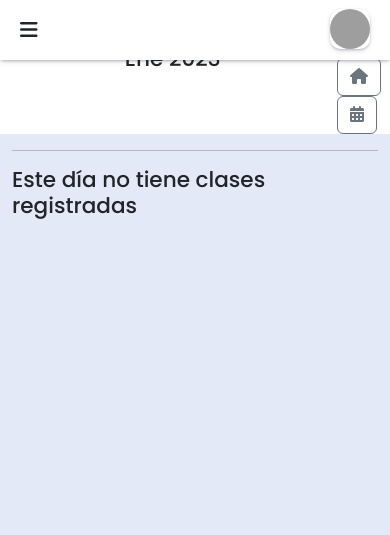
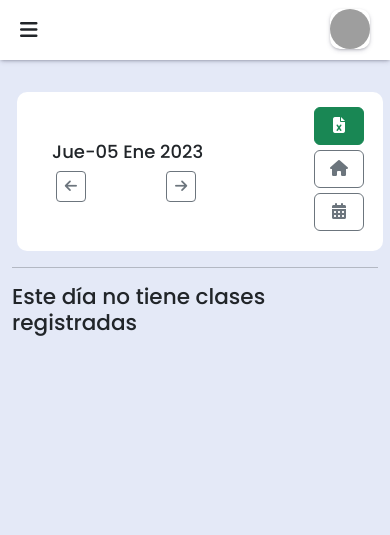
Before and after one commit to Dsr2004/La-Bonanza, a Django app: page /Administracion/ControlAsistencia/ in a window 390 px wide. Shown: the top 535 px of the page. Run offline with Django 4.2, Linux system fonts and the light colour scheme; the visitor is signed in with stand-in values (Sample User, id 1); data that the repository does not hold is empty; parts of the project's set-up code (start-up, migrations or seed data) failed here and were passed over; some libraries are stand-ins or nearby versions; grey boxes are pictures that could not be loaded.

Commit message:
Cambios en gestion de asistencia y en perfil

```diff
--- a/Estudiantes_Profesores/Templates/ctrlAsistencia.html
+++ b/Estudiantes_Profesores/Templates/ctrlAsistencia.html
@@ -4,18 +4,57 @@
 
 {% block estilos %}
 <link rel="stylesheet" href="{% static 'libs/daterangepicker/daterangepicker.css' %}">
+<link rel="stylesheet" href="{% static 'css/estilosBase.css' %}">
 <script src="https://cdn.jsdelivr.net/npm/bootstrap@5.1.3/dist/js/bootstrap.bundle.min.js" integrity="sha384-ka7Sk0Gln4gmtz2MlQnikT1wXgYsOg+OMhuP+IlRH9sENBO0LRn5q+8nbTov4+1p" crossorigin="anonymous"></script>
 {% endblock estilos %}
 
 
 {% block contenido %}
+<style>
+    #conten_movil{
+        display: none;
+    }
+    #difFecha{
+        display: flex;
+        flex-direction: row;
+        justify-content: left;
+        margin-left: -80px;
+        margin-right: 50px;
+    }
+    @media(max-width: 900px){
+        #conten_pc{
+            display: none;
+        }
+        #conten_movil{
+            display: flex;
+        }
+        #difFecha{
+            display: flex;
+            flex-direction: row;
+            justify-content: left;
+            margin-left: -70px;
+            margin-right: 60px;
+            align-items: center;
+        }
+        #difFecha h4{
+            font-size: 18PX;
+            width: 100%;
+            margin-left: 0px;
+            margin-right: 0px;
+        }
+        #btn_opciones a{
+            width: 50px;
+            margin-bottom: 5px;
+        }
+    }
+</style>
+{% regroup asistencia by hora as clases %}
+<br>
+    <div class="container mt-5">
 
-{% regroup asistencia by hora as clases %}
-    <div class="container">
-
-        <div class="row sticky-top" style="background-color: white;">
+        <div class="row sticky-top cont_list" id="conten_pc">
             <div class="col-1"></div>
-            <div class="col-9" style="display: flex;">
+            <div class="col-9" id="difFecha">
                 <form action="" method="post">
                     {% csrf_token %}
                     <input type="hidden" name="accion" value="anterior">
@@ -36,6 +75,38 @@
                 <a href="{% url 'calendario' %}" class="btn btn-outline-secondary "><i class="fa-solid fa-calendar-days"></i></a>
             </div>
         </div>
+
+        <div class="row sticky-top cont_list" id="conten_movil">
+            <div class="col-1"></div>
+            <div class="col-9" id="difFecha">
+                <div class="row">
+                    <div class="col-12">
+                        <h4 style="margin-left: 50px; margin-right: 50px">{{dia|date:"D-d M Y"}}</h4>
+                    </div>
+                    <div class="col-12" style="display: flex; justify-content: center; flex-direction: row; align-items: center;">
+                        <form action="" method="post" style="margin-right: 80px; margin-left: 20px;">
+                            {% csrf_token %}
+                            <input type="hidden" name="accion" value="anterior">
+                            <input type="hidden" name="dia" value="{{dia|date:'d/m/Y'}}">
+                            <button class="btn btn-outline-secondary btn-sm" type="submit"><i class="fa-solid fa-arrow-left"></i></button>
+                        </form>
+
+                        <form action="" method="post">
+                            {% csrf_token %}
+                            <input type="hidden" name="accion" value="siguiente">
+                            <input type="hidden" name="dia" value="{{dia|date:'d/m/Y'}}">
+                            <button class="btn btn-outline-secondary btn-sm" type="submit"><i class="fa-solid fa-arrow-right"></i></button>
+                        </form>
+                    </div>
+                </div>
+            </div>
+            <div class="col-2" id="btn_opciones">
+                <a type="button" data-bs-toggle="modal" data-bs-target="#FilterAsistenciaModal" class="btn btn-success "> <i class="fa-solid fa-file-excel"></i></a>
+                <a href="{% url 'controlAsistencia' %}" class="btn btn-outline-secondary "><i class="fa-solid fa-house"></i></a>
+                <a href="{% url 'calendario' %}" class="btn btn-outline-secondary "><i class="fa-solid fa-calendar-days"></i></a>
+            </div>
+        </div>
+
         <hr>
 
         {% if asistencia %}
```
Also changed, not shown: Estudiantes_Profesores/Templates/asistencia.html (+18 -4 lines), Usuarios/Templates/Usuarios/Perfil.html (+5 -5 lines), Estudiantes_Profesores/migrations/0058_alter_estudiante_imagen.py (added).
